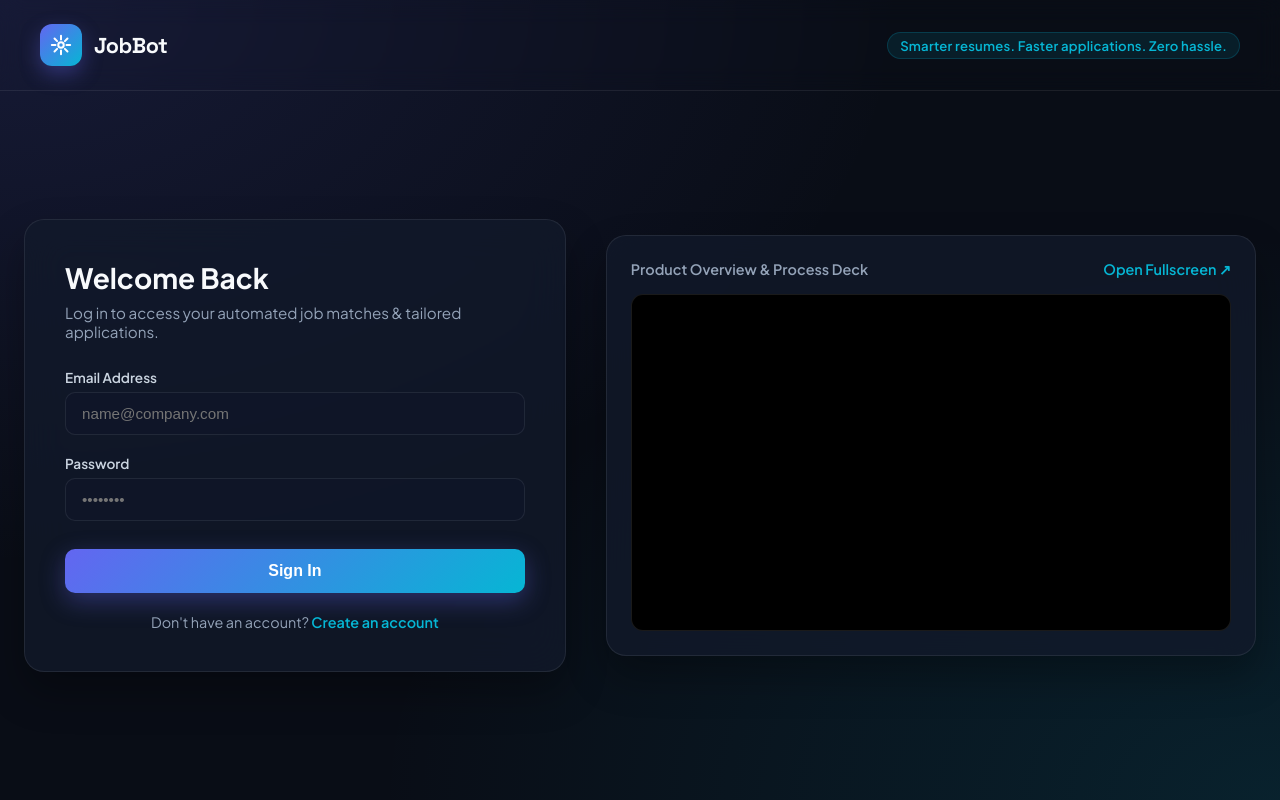
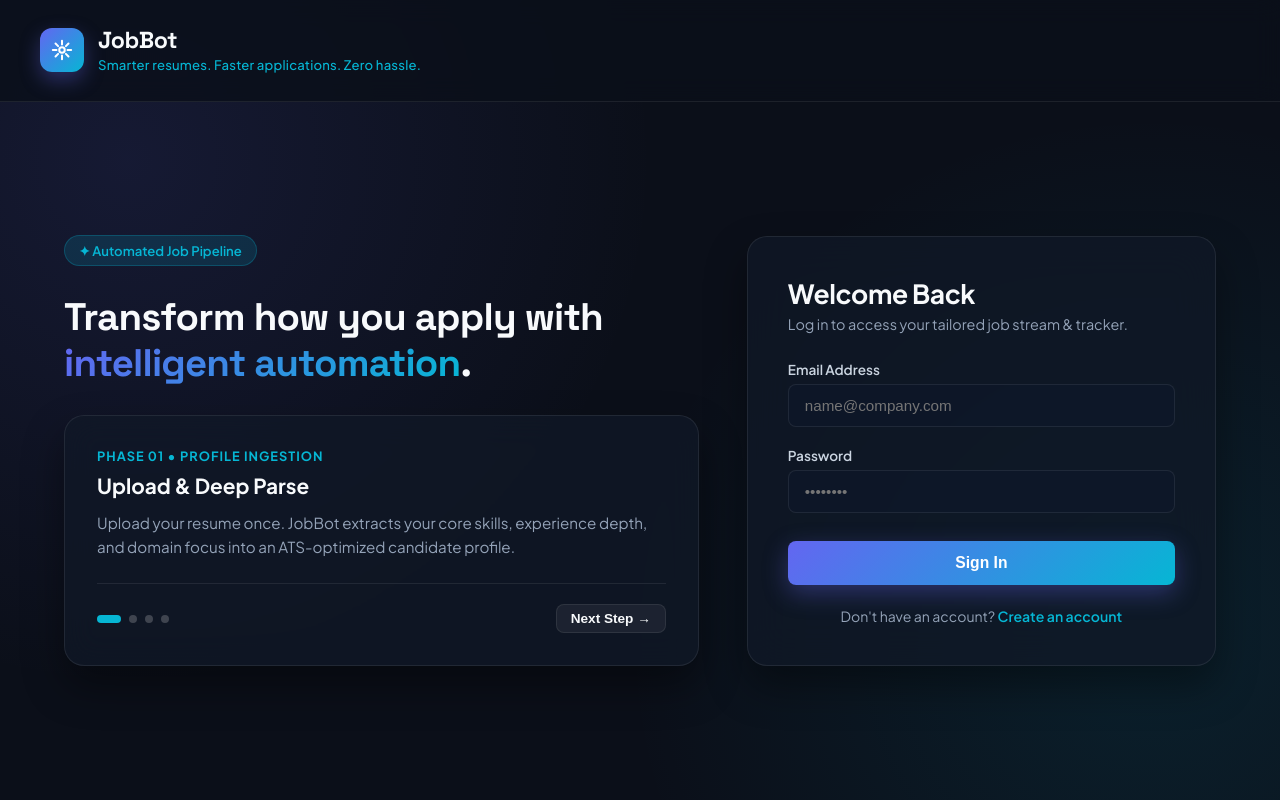
Before and after one commit to manujjha54/jobbot, a Flask app: page /login in a window 1280 px wide. Run offline with Flask 3, Linux system fonts and the light colour scheme; parts of the project's set-up code (start-up, migrations or seed data) failed here and were passed over.

Commit message:
Update layout: tagline under logo, native integrated process slides

```diff
--- a/templates/login.html
+++ b/templates/login.html
@@ -3,23 +3,25 @@
 <head>
   <meta charset="UTF-8">
   <meta name="viewport" content="width=device-width, initial-scale=1.0">
-  <title>JobBot | Smarter resumes. Faster applications.</title>
+  <title>JobBot | Smarter resumes. Faster applications. Zero hassle.</title>
   <link rel="preconnect" href="https://fonts.googleapis.com">
   <link rel="preconnect" href="https://fonts.gstatic.com" crossorigin>
   <link href="https://fonts.googleapis.com/css2?family=Plus+Jakarta+Sans:wght@400;500;600;700;800&family=Space+Grotesk:wght@500;700&display=swap" rel="stylesheet">
   <style>
     :root {
-      --bg: #090D16;
-      --card-bg: rgba(18, 26, 43, 0.75);
+      --bg: #0b0f19;
+      --card-bg: rgba(17, 24, 39, 0.75);
       --card-border: rgba(255, 255, 255, 0.08);
-      --primary: #6366F1;
-      --primary-gradient: linear-gradient(135deg, #6366F1 0%, #06B6D4 100%);
-      --accent: #06B6D4;
-      --text: #F8FAFC;
-      --text-muted: #94A3B8;
-      --input-bg: rgba(15, 23, 42, 0.6);
+      --primary: #6366f1;
+      --primary-gradient: linear-gradient(135deg, #6366f1 0%, #06b6d4 100%);
+      --accent: #06b6d4;
+      --accent-glow: rgba(6, 182, 212, 0.15);
+      --text: #f8fafc;
+      --text-muted: #94a3b8;
+      --input-bg: rgba(15, 23, 42, 0.65);
       --radius-lg: 20px;
-      --radius-sm: 10px;
+      --radius-md: 12px;
+      --radius-sm: 8px;
     }
 
     * { box-sizing: border-box; margin: 0; padding: 0; }
@@ -27,8 +29,8 @@
     body {
       background-color: var(--bg);
       background-image:
-        radial-gradient(at 0% 0%, rgba(99, 102, 241, 0.15) 0px, transparent 50%),
-        radial-gradient(at 100% 100%, rgba(6, 182, 212, 0.12) 0px, transparent 50%);
+        radial-gradient(circle at 10% 20%, rgba(99, 102, 241, 0.12) 0%, transparent 40%),
+        radial-gradient(circle at 90% 80%, rgba(6, 182, 212, 0.1) 0%, transparent 40%);
       color: var(--text);
       font-family: 'Plus Jakarta Sans', sans-serif;
       min-height: 100vh;
@@ -36,88 +38,225 @@
       flex-direction: column;
     }
 
+    /* Header with Logo & Sub-tagline */
     header {
-      padding: 1.5rem 2.5rem;
+      padding: 1.75rem 2.5rem;
       display: flex;
-      justify-content: space-between;
       align-items: center;
       border-bottom: 1px solid var(--card-border);
+      background: rgba(11, 15, 25, 0.8);
       backdrop-filter: blur(12px);
     }
 
-    .logo-container {
+    .brand-group {
       display: flex;
       align-items: center;
-      gap: 12px;
+      gap: 14px;
       text-decoration: none;
-      color: var(--text);
     }
 
     .logo-badge {
-      width: 42px;
-      height: 42px;
+      width: 44px;
+      height: 44px;
       background: var(--primary-gradient);
       border-radius: 12px;
       display: flex;
       align-items: center;
       justify-content: center;
       box-shadow: 0 8px 20px rgba(99, 102, 241, 0.35);
+      flex-shrink: 0;
+    }
+
+    .logo-text-group {
+      display: flex;
+      flex-direction: column;
+      gap: 2px;
     }
 
     .logo-title {
       font-family: 'Space Grotesk', sans-serif;
-      font-size: 1.35rem;
+      font-size: 1.45rem;
       font-weight: 700;
+      color: var(--text);
       letter-spacing: -0.5px;
+      line-height: 1.1;
     }
 
-    .tagline-pill {
+    .logo-tagline {
       font-size: 0.82rem;
       color: var(--accent);
-      background: rgba(6, 182, 212, 0.1);
-      border: 1px solid rgba(6, 182, 212, 0.2);
-      padding: 4px 12px;
-      border-radius: 50px;
-      font-weight: 600;
+      font-weight: 500;
       letter-spacing: 0.2px;
     }
 
-    .container {
-      max-width: 1280px;
-      margin: 2rem auto;
-      padding: 0 1.5rem;
+    /* Main Content Layout */
+    .main-wrapper {
+      max-width: 1200px;
+      width: 100%;
+      margin: auto;
+      padding: 2.5rem 1.5rem;
       display: grid;
-      grid-template-columns: 1fr 1.2fr;
-      gap: 2.5rem;
+      grid-template-columns: 1.15fr 0.85fr;
+      gap: 3rem;
       align-items: center;
-      flex: 1;
     }
 
-    @media (max-width: 960px) {
-      .container {
+    @media (max-width: 900px) {
+      .main-wrapper {
         grid-template-columns: 1fr;
+        gap: 2rem;
       }
     }
 
-    /* Login Box */
-    .auth-card {
+    /* Left: Integrated Product Showcase Deck */
+    .deck-section {
+      display: flex;
+      flex-direction: column;
+      gap: 1.75rem;
+    }
+
+    .deck-badge {
+      display: inline-flex;
+      align-items: center;
+      gap: 8px;
+      padding: 6px 14px;
+      background: var(--accent-glow);
+      border: 1px solid rgba(6, 182, 212, 0.25);
+      border-radius: 50px;
+      color: var(--accent);
+      font-size: 0.82rem;
+      font-weight: 600;
+      width: fit-content;
+    }
+
+    .deck-headline {
+      font-family: 'Space Grotesk', sans-serif;
+      font-size: 2.4rem;
+      font-weight: 700;
+      line-height: 1.2;
+      letter-spacing: -0.8px;
+    }
+
+    .deck-headline span {
+      background: var(--primary-gradient);
+      -webkit-background-clip: text;
+      -webkit-text-fill-color: transparent;
+    }
+
+    /* Native Interactive Deck Carousel */
+    .deck-slider-card {
+      background: var(--card-bg);
+      border: 1px solid var(--card-border);
+      border-radius: var(--radius-lg);
+      padding: 2rem;
+      backdrop-filter: blur(16px);
+      box-shadow: 0 20px 40px rgba(0, 0, 0, 0.4);
+      position: relative;
+      overflow: hidden;
+      min-height: 230px;
+    }
+
+    .deck-slide {
+      display: none;
+      animation: fadeIn 0.4s ease-in-out forwards;
+    }
+
+    .deck-slide.active {
+      display: block;
+    }
+
+    @keyframes fadeIn {
+      from { opacity: 0; transform: translateY(8px); }
+      to { opacity: 1; transform: translateY(0); }
+    }
+
+    .slide-step {
+      font-size: 0.8rem;
+      text-transform: uppercase;
+      letter-spacing: 1px;
+      color: var(--accent);
+      font-weight: 700;
+      margin-bottom: 0.5rem;
+    }
+
+    .slide-title {
+      font-size: 1.3rem;
+      font-weight: 700;
+      margin-bottom: 0.75rem;
+      color: var(--text);
+    }
+
+    .slide-desc {
+      color: var(--text-muted);
+      font-size: 0.95rem;
+      line-height: 1.6;
+    }
+
+    .deck-controls {
+      display: flex;
+      justify-content: space-between;
+      align-items: center;
+      margin-top: 1.5rem;
+      padding-top: 1.25rem;
+      border-top: 1px solid var(--card-border);
+    }
+
+    .deck-dots {
+      display: flex;
+      gap: 8px;
+    }
+
+    .deck-dot {
+      width: 8px;
+      height: 8px;
+      border-radius: 50%;
+      background: rgba(255, 255, 255, 0.2);
+      cursor: pointer;
+      transition: all 0.2s;
+    }
+
+    .deck-dot.active {
+      width: 24px;
+      border-radius: 4px;
+      background: var(--accent);
+    }
+
+    .deck-nav-btn {
+      background: rgba(255, 255, 255, 0.06);
+      border: 1px solid var(--card-border);
+      color: var(--text);
+      padding: 6px 14px;
+      border-radius: var(--radius-sm);
+      cursor: pointer;
+      font-size: 0.85rem;
+      font-weight: 600;
+      transition: background 0.2s;
+    }
+
+    .deck-nav-btn:hover {
+      background: rgba(255, 255, 255, 0.12);
+    }
+
+    /* Right: Login Card */
+    .login-card {
       background: var(--card-bg);
       border: 1px solid var(--card-border);
       border-radius: var(--radius-lg);
       padding: 2.5rem;
       backdrop-filter: blur(20px);
-      box-shadow: 0 20px 40px rgba(0, 0, 0, 0.3);
+      box-shadow: 0 20px 40px rgba(0, 0, 0, 0.4);
     }
 
-    .auth-card h2 {
-      font-size: 1.75rem;
+    .login-card h2 {
+      font-size: 1.65rem;
       font-weight: 700;
-      margin-bottom: 0.5rem;
+      margin-bottom: 0.35rem;
+      letter-spacing: -0.4px;
     }
 
-    .auth-card p {
+    .login-card p {
       color: var(--text-muted);
-      font-size: 0.95rem;
+      font-size: 0.9rem;
       margin-bottom: 1.75rem;
     }
 
@@ -129,7 +268,7 @@
       display: block;
       font-size: 0.85rem;
       font-weight: 600;
-      color: #CBD5E1;
+      color: #cbd5e1;
       margin-bottom: 6px;
     }
 
@@ -157,7 +296,7 @@
       border: none;
       border-radius: var(--radius-sm);
       color: white;
-      font-size: 1rem;
+      font-size: 0.98rem;
       font-weight: 700;
       cursor: pointer;
       box-shadow: 0 8px 24px rgba(99, 102, 241, 0.35);
@@ -171,8 +310,8 @@
 
     .switch-link {
       text-align: center;
-      margin-top: 1.25rem;
-      font-size: 0.9rem;
+      margin-top: 1.35rem;
+      font-size: 0.88rem;
       color: var(--text-muted);
     }
 
@@ -182,94 +321,90 @@
       font-weight: 600;
     }
 
-    /* Presentation Showcase Frame */
-    .deck-preview-card {
-      background: var(--card-bg);
-      border: 1px solid var(--card-border);
-      border-radius: var(--radius-lg);
-      padding: 1.5rem;
-      backdrop-filter: blur(20px);
-      box-shadow: 0 20px 40px rgba(0, 0, 0, 0.3);
-      display: flex;
-      flex-direction: column;
-      gap: 1rem;
-    }
-
-    .deck-header {
-      display: flex;
-      justify-content: space-between;
-      align-items: center;
-    }
-
-    .deck-header span {
-      font-size: 0.9rem;
-      font-weight: 600;
-      color: var(--text-muted);
-    }
-
-    .deck-frame-container {
-      position: relative;
-      width: 100%;
-      aspect-ratio: 16 / 9;
-      border-radius: 12px;
-      overflow: hidden;
-      border: 1px solid rgba(255, 255, 255, 0.1);
-      background: #000;
-    }
-
-    .deck-frame-container iframe {
-      width: 100%;
-      height: 100%;
-      border: none;
-    }
-
-    .deck-actions {
-      display: flex;
-      justify-content: flex-end;
-    }
-
-    .deck-link-btn {
-      color: var(--accent);
-      text-decoration: none;
-      font-size: 0.9rem;
-      font-weight: 600;
-      display: inline-flex;
-      align-items: center;
-      gap: 6px;
-    }
-
-    .deck-link-btn:hover {
-      text-decoration: underline;
+    .error-banner {
+      background: rgba(239, 68, 68, 0.15);
+      border: 1px solid rgba(239, 68, 68, 0.3);
+      color: #fca5a5;
+      padding: 10px 14px;
+      border-radius: var(--radius-sm);
+      font-size: 0.88rem;
+      margin-bottom: 1.25rem;
     }
   </style>
 </head>
 <body>
 
+  <!-- Top Header with Tagline directly below logo -->
   <header>
-    <a href="/" class="logo-container">
+    <div class="brand-group">
       <div class="logo-badge">
         <svg width="22" height="22" viewBox="0 0 24 24" fill="none" stroke="white" stroke-width="2.2" stroke-linecap="round" stroke-linejoin="round">
           <path d="M12 2v4M12 18v4M4.93 4.93l2.83 2.83M16.24 16.24l2.83 2.83M2 12h4M18 12h4M4.93 19.07l2.83-2.83M16.24 7.76l2.83-2.83"/>
           <circle cx="12" cy="12" r="3"/>
         </svg>
       </div>
-      <div>
+      <div class="logo-text-group">
         <div class="logo-title">JobBot</div>
+        <div class="logo-tagline">Smarter resumes. Faster applications. Zero hassle.</div>
       </div>
-    </a>
-    <div class="tagline-pill">Smarter resumes. Faster applications. Zero hassle.</div>
+    </div>
   </header>
 
-  <main class="container">
-    <!-- Login Form Section -->
-    <div class="auth-card">
+  <main class="main-wrapper">
+    <!-- Seamless Integrated Deck Section -->
+    <div class="deck-section">
+      <div class="deck-badge">✦ Automated Job Pipeline</div>
+      <h1 class="deck-headline">Transform how you apply with <span>intelligent automation</span>.</h1>
+
+      <div class="deck-slider-card">
+        <!-- Slide 1 -->
+        <div class="deck-slide active" data-slide="0">
+          <div class="slide-step">Phase 01 &bull; Profile Ingestion</div>
+          <div class="slide-title">Upload & Deep Parse</div>
+          <div class="slide-desc">Upload your resume once. JobBot extracts your core skills, experience depth, and domain focus into an ATS-optimized candidate profile.</div>
+        </div>
+
+        <!-- Slide 2 -->
+        <div class="deck-slide" data-slide="1">
+          <div class="slide-step">Phase 02 &bull; Match Engine</div>
+          <div class="slide-title">Local Pool Scoring</div>
+          <div class="slide-desc">The match engine compares open listings against your profile instantly, scoring relevance and surfacing high-probability roles.</div>
+        </div>
+
+        <!-- Slide 3 -->
+        <div class="deck-slide" data-slide="2">
+          <div class="slide-step">Phase 03 &bull; AI Tailoring</div>
+          <div class="slide-title">Targeted Cover Letters & Resumes</div>
+          <div class="slide-desc">Generate tailored cover letters and resume bullet adaptations targeted directly at keyword requirements for each role.</div>
+        </div>
+
+        <!-- Slide 4 -->
+        <div class="deck-slide" data-slide="3">
+          <div class="slide-step">Phase 04 &bull; Dispatch</div>
+          <div class="slide-title">Automated Application Tracking</div>
+          <div class="slide-desc">Dispatch your application and monitor deliverability, match scores, and status across all your applications in one view.</div>
+        </div>
+
+        <!-- Slide Navigation Controls -->
+        <div class="deck-controls">
+          <div class="deck-dots">
+            <div class="deck-dot active" onclick="showSlide(0)"></div>
+            <div class="deck-dot" onclick="showSlide(1)"></div>
+            <div class="deck-dot" onclick="showSlide(2)"></div>
+            <div class="deck-dot" onclick="showSlide(3)"></div>
+          </div>
+          <button class="deck-nav-btn" onclick="nextSlide()">Next Step →</button>
+        </div>
+      </div>
+    </div>
+
+    <!-- Login Authentication Section -->
+    <div class="login-card">
       <h2>Welcome Back</h2>
-      <p>Log in to access your automated job matches & tailored applications.</p>
+      <p>Log in to access your tailored job stream & tracker.</p>
 
       {% if error %}
-        <div style="background: rgba(239, 68, 68, 0.15); border: 1px solid rgba(239, 68, 68, 0.3); color: #FCA5A5; padding: 10px 14px; border-radius: 8px; font-size: 0.88rem; margin-bottom: 1.25rem;">
-          {{ error }}
-        </div>
+        <div class="error-banner">{{ error }}</div>
       {% endif %}
 
       <form method="POST" action="/auth/login">
@@ -290,18 +425,29 @@
         Don't have an account? <a href="/auth/signup">Create an account</a>
       </div>
     </div>
+  </main>
 
-    <!-- Embedded Presentation Deck -->
-    <div class="deck-preview-card">
-      <div class="deck-header">
-        <span>Product Overview & Process Deck</span>
-        <a href="/deck" target="_blank" class="deck-link-btn">Open Fullscreen ↗</a>
-      </div>
-      <div class="deck-frame-container">
-        <iframe src="/deck" title="JobBot Product Deck"></iframe>
-      </div>
-    </div>
-  </main>
+  <script>
+    let currentSlide = 0;
+    const slides = document.querySelectorAll('.deck-slide');
+    const dots = document.querySelectorAll('.deck-dot');
+
+    function showSlide(index) {
+      slides[currentSlide].classList.remove('active');
+      dots[currentSlide].classList.remove('active');
+      currentSlide = index;
+      slides[currentSlide].classList.add('active');
+      dots[currentSlide].classList.add('active');
+    }
+
+    function nextSlide() {
+      const nextIndex = (currentSlide + 1) % slides.length;
+      showSlide(nextIndex);
+    }
+
+    // Auto-advance slides every 5 seconds
+    setInterval(nextSlide, 5000);
+  </script>
 
 </body>
 </html>
```
